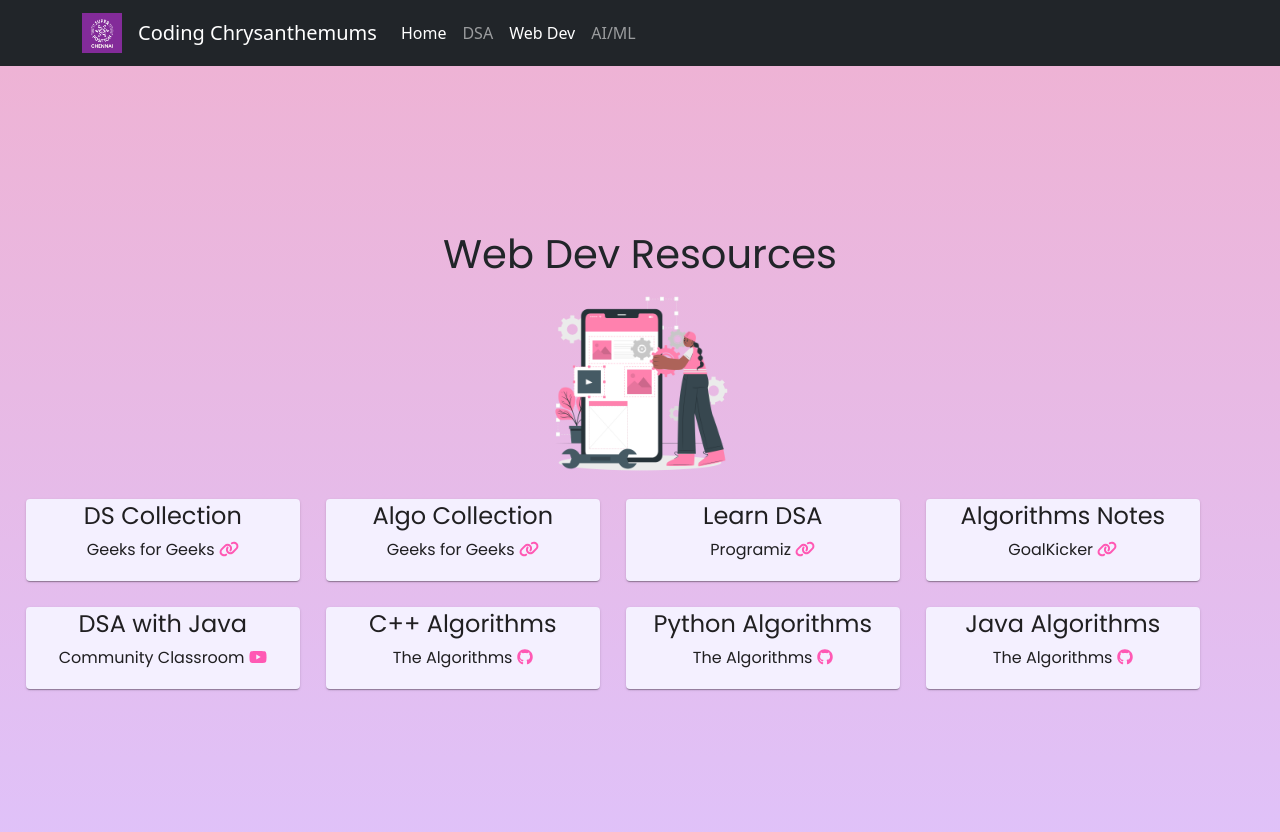
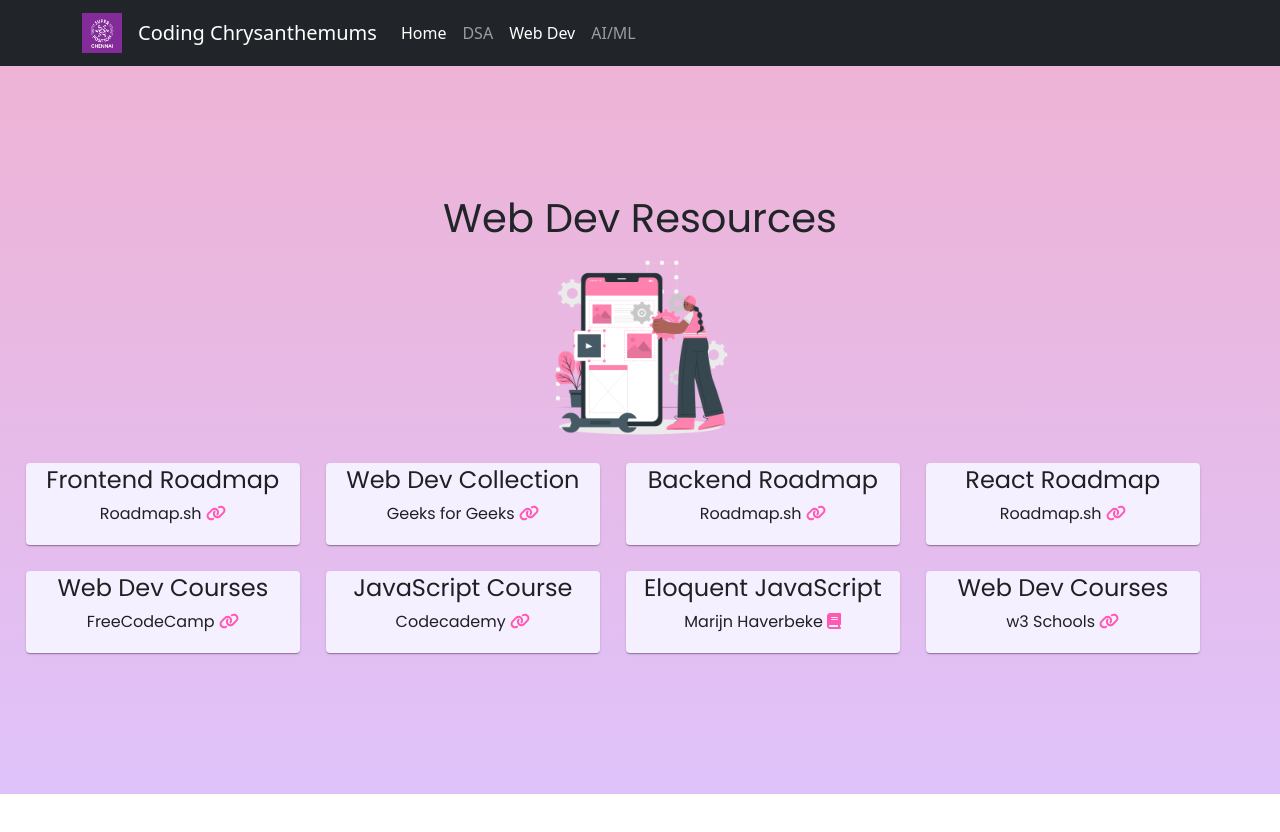
Before and after one commit to Superposition-Chennai/Coding-Chrysanthemums, a React (Create React App) app: page /webdev in a window 1280 px wide. Shown: the top 832 px of the page. After the commit the page ends 800 px from the top, so only its background shows below. Built offline with nearby package versions, Linux system fonts and the light colour scheme.

Commit message:
initial commit

```diff
--- a/package.json
+++ b/package.json
@@ -1,5 +1,5 @@
 {
-  "name": "cc-forked-new",
+  "name": "cc-1",
   "version": "1.0.0",
   "description": "",
   "keywords": [],
--- a/src/App.js
+++ b/src/App.js
@@ -7,7 +7,13 @@
     <div className="App">
       <div
         id="head"
-        style={{ display: "flex", justifyContent: "center", flexWrap: "wrap" }}
+        style={{
+          display: "flex",
+          justifyContent: "center",
+          flexWrap: "wrap",
+          overflowY: "hidden",
+          height: "max-content"
+        }}
       >
         <div>
           <br />
--- a/src/components/resources.jsx
+++ b/src/components/resources.jsx
@@ -11,8 +11,7 @@
           justifyContent: "center",
           display: "flex",
           flexWrap: "wrap",
-          transform: "translateY(-3%)",
-          minHeight: "100vh"
+          transform: "translateY(-3%)"
         }}
       >
         <Link to="/dsa" className="Card">
--- a/src/routes/ai-ml.js
+++ b/src/routes/ai-ml.js
@@ -1,7 +1,7 @@
 import { FontAwesomeIcon } from "@fortawesome/react-fontawesome";
 import { Card } from "@material-ui/core";
 import { faLink } from "@fortawesome/free-solid-svg-icons";
-import { faGit, faGithub, faYoutube } from "@fortawesome/free-brands-svg-icons";
+import { faGithub } from "@fortawesome/free-brands-svg-icons";
 import title from "../img/Software engineer-cuate.png";
 export default function AIML() {
   return (
@@ -73,7 +73,7 @@
             </div>
             <div className="item">
               <Card className="Card1">
-                <h4>Intro to ML with Python</h4>
+                <h4>ML with Python</h4>
                 <p>
                   Amueller{" "}
                   <a href="https://github.com/amueller/introduction_to_ml_with_python">
--- a/src/routes/webdev.js
+++ b/src/routes/webdev.js
@@ -1,6 +1,6 @@
 import { FontAwesomeIcon } from "@fortawesome/react-fontawesome";
 import { Card } from "@material-ui/core";
-import { faLink } from "@fortawesome/free-solid-svg-icons";
+import { faBook, faLink } from "@fortawesome/free-solid-svg-icons";
 import { faGithub, faYoutube } from "@fortawesome/free-brands-svg-icons";
 import title from "../img/Software engineer-cuate.png";
 export default function WebDev() {
@@ -29,10 +29,10 @@
           <div className="list">
             <div className="item">
               <Card className="Card1">
-                <h4>DS Collection</h4>
+                <h4>Frontend Roadmap</h4>
                 <p>
-                  Geeks for Geeks{" "}
-                  <a href="https://www.geeksforgeeks.org/data-structures">
+                  Roadmap.sh{" "}
+                  <a href="https://roadmap.sh/frontend">
                     <FontAwesomeIcon icon={faLink} />
                   </a>
                 </p>
@@ -40,10 +40,10 @@
             </div>
             <div className="item">
               <Card className="Card1">
-                <h4>Algo Collection</h4>
+                <h4>Web Dev Collection</h4>
                 <p>
                   Geeks for Geeks{" "}
-                  <a href="https://www.geeksforgeeks.org/fundamentals-of-algorithms/">
+                  <a href="https://www.geeksforgeeks.org/web-development/">
                     <FontAwesomeIcon icon={faLink} />
                   </a>
                 </p>
@@ -51,10 +51,10 @@
             </div>
             <div className="item">
               <Card className="Card1">
-                <h4>Learn DSA</h4>
+                <h4>Backend Roadmap</h4>
                 <p>
-                  Programiz{" "}
-                  <a href="https://www.programiz.com/dsa">
+                  Roadmap.sh{" "}
+                  <a href="https://roadmap.sh/backend">
                     <FontAwesomeIcon icon={faLink} />
                   </a>
                 </p>
@@ -62,10 +62,10 @@
             </div>
             <div className="item">
               <Card className="Card1">
-                <h4>Algorithms Notes</h4>
+                <h4>React Roadmap</h4>
                 <p>
-                  GoalKicker{" "}
-                  <a href="https://books.goalkicker.com/AlgorithmsBook/">
+                  Roadmap.sh{" "}
+                  <a href="https://roadmap.sh/react">
                     <FontAwesomeIcon icon={faLink} />
                   </a>
                 </p>
@@ -73,44 +73,44 @@
             </div>
             <div className="item">
               <Card className="Card1">
-                <h4>DSA with Java</h4>
+                <h4>Web Dev Courses</h4>
                 <p>
-                  Community Classroom{" "}
-                  <a href="https://www.youtube.com/playlist?list=PL9gnSGHSqcnr_DxHsP7AW9ftq0AtAyYqJ">
-                    <FontAwesomeIcon icon={faYoutube} />
+                  FreeCodeCamp{" "}
+                  <a href="https://www.freecodecamp.org/learn/">
+                    <FontAwesomeIcon icon={faLink} />
                   </a>
                 </p>
               </Card>
             </div>
             <div className="item">
               <Card className="Card1">
-                <h4>C++ Algorithms</h4>
+                <h4>JavaScript Course</h4>
                 <p>
-                  The Algorithms{" "}
-                  <a href="https://github.com/TheAlgorithms/C-Plus-Plus/">
-                    <FontAwesomeIcon icon={faGithub} />
+                  Codecademy{" "}
+                  <a href="https://www.codecademy.com/learn/introduction-to-javascript">
+                    <FontAwesomeIcon icon={faLink} />
                   </a>
                 </p>
               </Card>
             </div>
             <div className="item">
               <Card className="Card1">
-                <h4>Python Algorithms</h4>
+                <h4>Eloquent JavaScript</h4>
                 <p>
-                  The Algorithms{" "}
-                  <a href="https://github.com/TheAlgorithms/Python/">
-                    <FontAwesomeIcon icon={faGithub} />
+                  Marijn Haverbeke{" "}
+                  <a href="https://eloquentjavascript.net/">
+                    <FontAwesomeIcon icon={faBook} />
                   </a>
                 </p>
               </Card>
             </div>
             <div className="item">
               <Card className="Card1">
-                <h4>Java Algorithms</h4>
+                <h4>Web Dev Courses</h4>
                 <p>
-                  The Algorithms{" "}
-                  <a href="https://github.com/TheAlgorithms/Java/">
-                    <FontAwesomeIcon icon={faGithub} />
+                  w3 Schools{" "}
+                  <a href="https://www.w3schools.com/">
+                    <FontAwesomeIcon icon={faLink} />
                   </a>
                 </p>
               </Card>
--- a/src/styles.css
+++ b/src/styles.css
@@ -6,10 +6,9 @@
   background: linear-gradient(rgb(238, 179, 213), rgb(223, 194, 250));
   align-content: center;
   justify-content: center;
-  min-height: 100vh;
+  min-height: 91vh;
 }
 html {
-  max-width: 100%;
   overflow-x: hidden;
 }
 #head {
```
